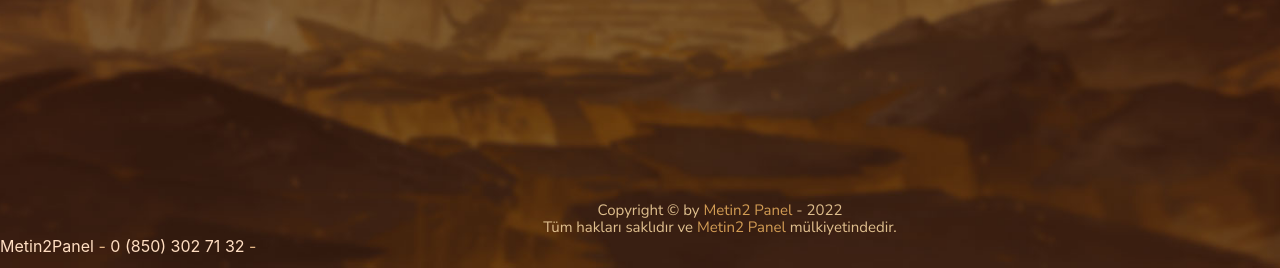
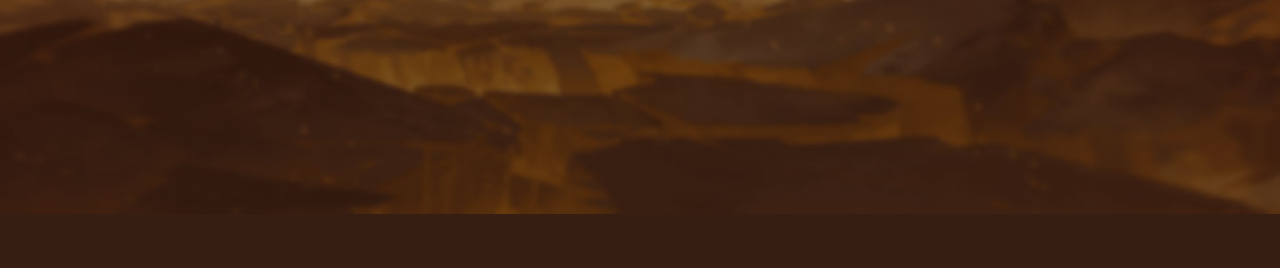
Before and after one commit to AsimATC/metin2dasboard, a PHP site: page /GET.php in a window 1280 px wide; the page is wider, and only the part inside the window is pictured. Shown: the part 2204-2472 px from the top of that part. After the commit the page ends 2418 px from the top of that part, so only its background shows below. Run offline with PHP 8.4, Linux system fonts and the light colour scheme; some libraries are stand-ins or nearby versions; some web fonts are replaced.

```diff
--- a/section/footer.php
+++ b/section/footer.php
@@ -1,24 +1,7 @@
  <!-- footer start -->
  <footer class="footer">
      <div class="footer-copyright">
-         <p>
-             Copyright &copy; by
-             <a href="https://www.metin2panel.com/">
-                 Metin2 Panel
-             </a> -
-             2022
-         </p>
-         <p>
-             Tüm hakları saklıdır ve
-             <a href="index.php">Metin2 Panel</a>
-             mülkiyetindedir.
-         </p>
-         <a href="https://metin2panel.com/" target="_blank" title="Metin2Panel">
-             Metin2Panel
-         </a> -
-         <a href="https://wa.me/message/ZPUQBJQ4XMG6L1" target="_blank" title="Metin2Panel">0 (850) 302 71
-             32
-         </a> -
+
      </div>
  </footer>
  <!-- footer end -->
--- a/section/market.php
+++ b/section/market.php
@@ -38,7 +38,7 @@
     ?>
         <div class="shop-item">
             <img src="app/public/client/ares/asset/images/shop-image.jpg" alt="shop" class="img-fluid">
-            <a href="market.php" class=""><button class="btn btn-shop disable-btn">Market</button></a>
+            <a href="paketler.php" class=""><button class="btn btn-shop disable-btn">Market</button></a>
         </div>
     <?php
     } else {
```
Also changed, not shown: paketler.php (renamed from market.php, +17 -5 lines).
